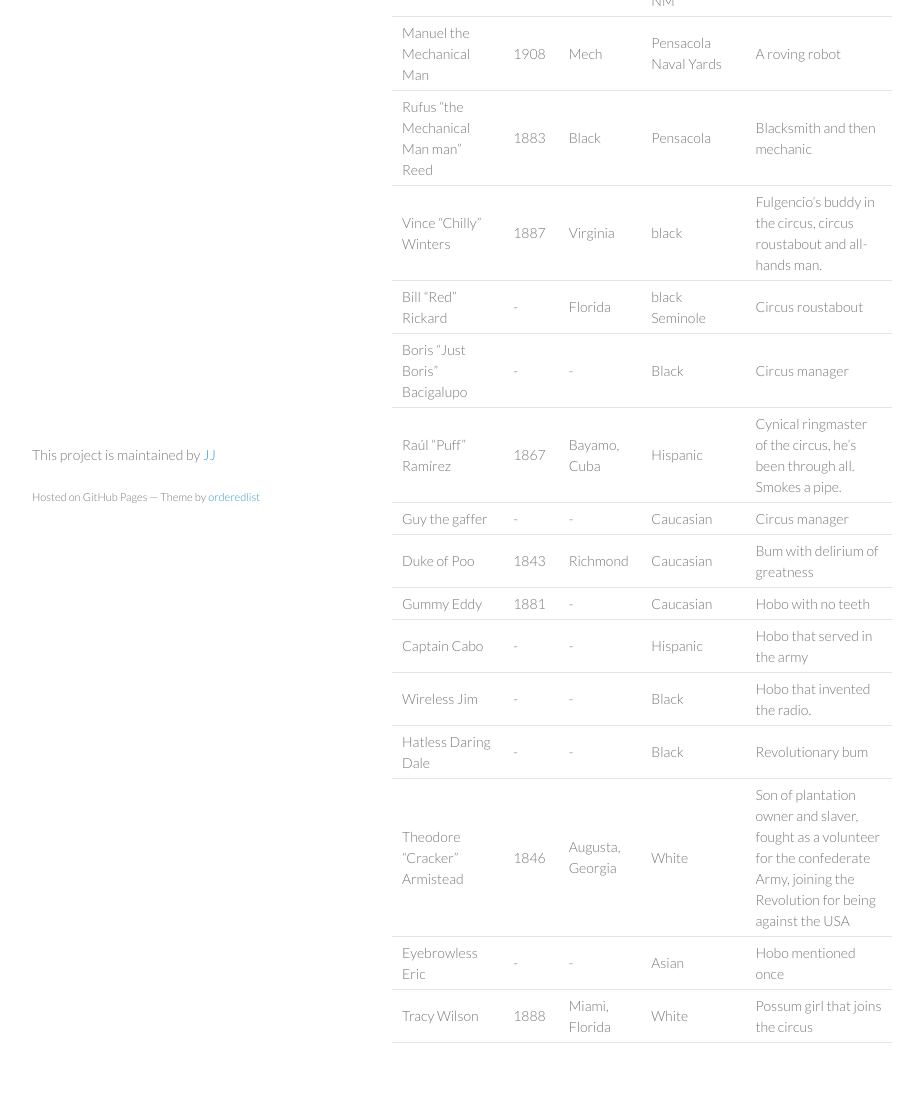
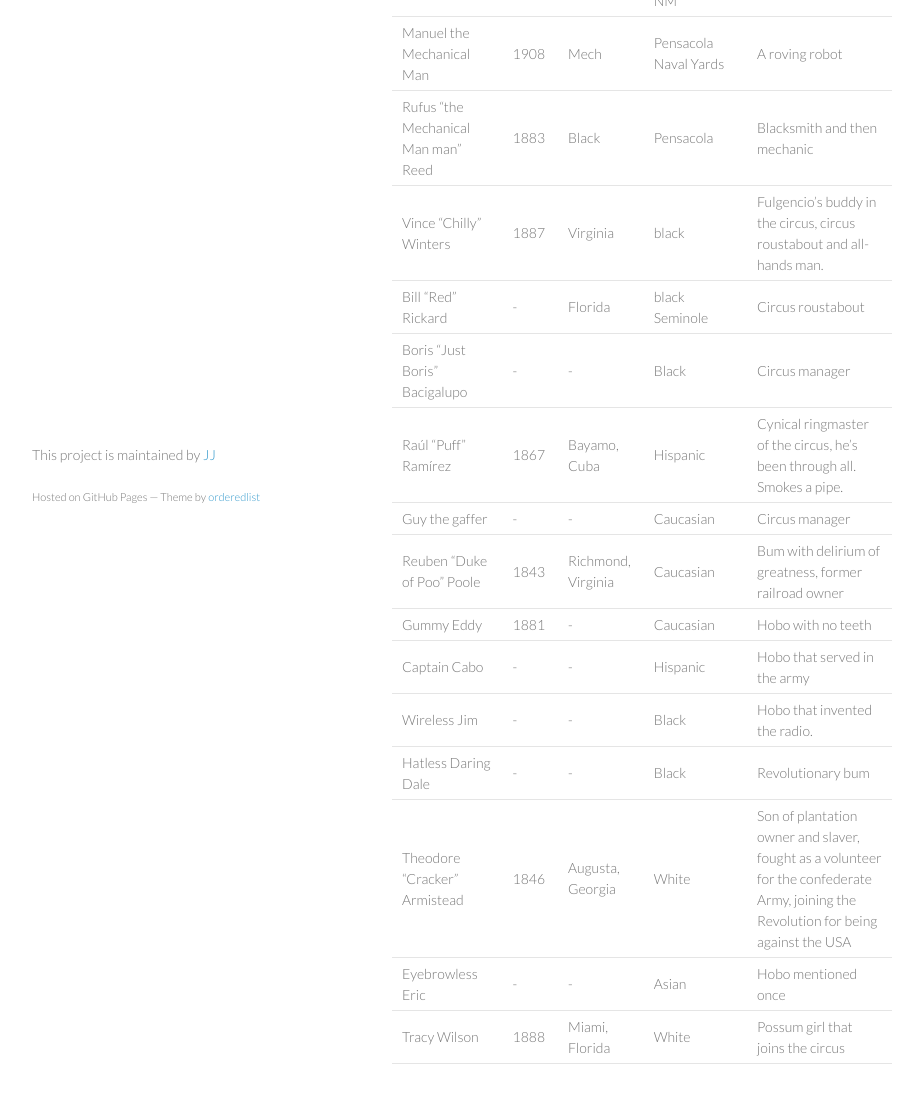
Before and after one commit to JJ/hoborg, a Jekyll site: the page built from text/characters.md, in a window 1280 px wide, cut to the strip 324-1458 px from the top of the page. Shown: the top 1103 px of the strip, without its empty margins (178-1101 px from the left). Built offline with Jekyll 4.4.1, drawn with Linux system fonts in a browser that asks for light colours.

Commit message:
Sync text/characters.md from master to gh-pages

```diff
--- a/text/characters.md
+++ b/text/characters.md
@@ -14,7 +14,7 @@ Bill "Red" Rickard |- | Florida | black Seminole | Circus roustabout
 Boris "Just Boris" Bacigalupo | - |- | Black | Circus manager
 Raúl "Puff" Ramírez | 1867 | Bayamo, Cuba | Hispanic | Cynical ringmaster of the circus, he's been through all. Smokes a pipe.
 Guy the gaffer |- |- | Caucasian | Circus manager
-Duke of Poo | 1843 |Richmond| Caucasian | Bum with  delirium of greatness
+Reuben "Duke of Poo" Poole | 1843 |Richmond, Virginia| Caucasian | Bum with  delirium of greatness, former railroad owner
 Gummy Eddy | 1881 |-| Caucasian | Hobo with no teeth
 Captain Cabo |- |- | Hispanic | Hobo that served in the army
 Wireless Jim |- |- | Black | Hobo that invented the radio.
```
